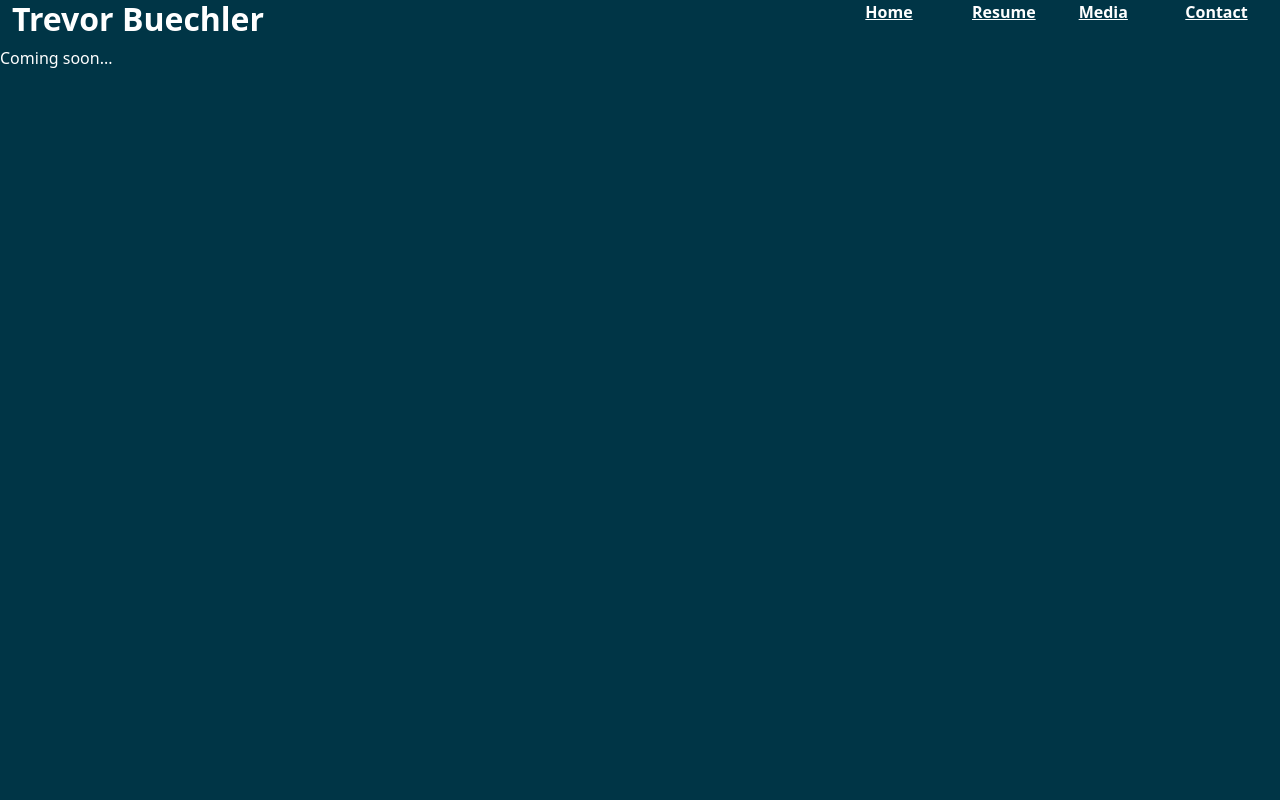
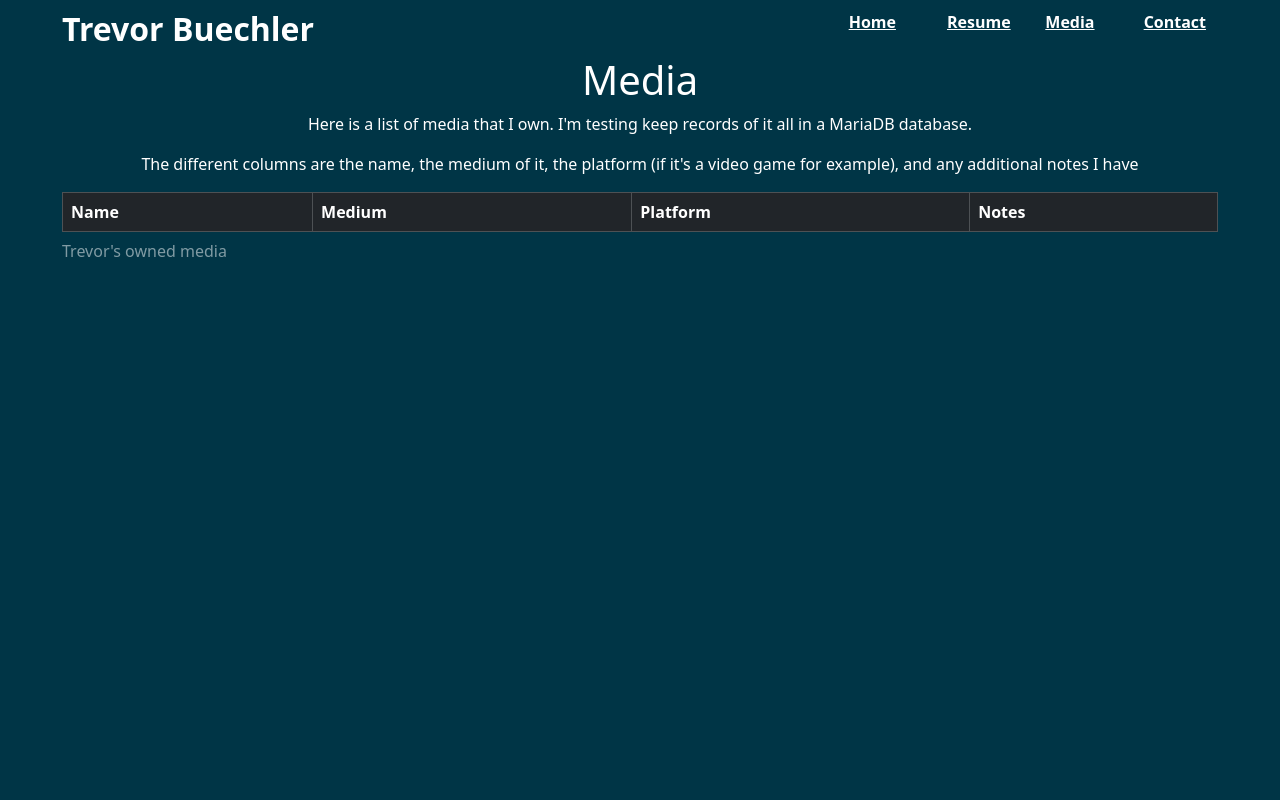
Before and after one commit to wonderrxjr/WebsiteProject, a Flask app: page /media in a window 1280 px wide. Run offline with Flask 3, Linux system fonts and the light colour scheme; data that the repository does not hold is empty.

Commit message:
Database connection testing

```diff
--- a/requirements.txt
+++ b/requirements.txt
@@ -1 +1,3 @@
 flask
+mariadb
+python-dotenv
--- a/static/stylesheets/style.css
+++ b/static/stylesheets/style.css
@@ -1,9 +1,18 @@
 body {
     background-color: #003546;
     color: #ffffff;
+    margin-left: 50;
+    margin-right: 50;
+    margin-top: 10;
+    margin-bottom: 10;
 }
 
 a {
     color: #ffffff;
     font-weight: bold;
 }
+
+.media_caption {
+    color:#ffffff;
+    opacity: 0.5;
+}
--- a/templates/media.html
+++ b/templates/media.html
@@ -30,6 +30,39 @@
                 </div>
             </div>
         </header>
-        <p>Coming soon...</p>
+        <div class="container-fluid">
+            <div class="row">
+                <div class="col-12 text-center">
+                    <h1>Media</h1>
+                    <p>Here is a list of media that I own. I'm testing keep records of it all in a MariaDB database.</p>
+                    <p>The different columns are the name, the medium of it, the platform (if it's a video game for example), and any additional notes I have</p>
+                </div>
+            </div>
+            <div class="row">
+                <div class="col-12 text-center">
+                    <table class="table table-striped table-dark table-bordered table-hover">
+                        <caption class="media_caption">Trevor's owned media</caption>
+                        <thead>
+                            <tr>
+                                <th scope="col">Name</th>
+                                <th scope="col">Medium</th>
+                                <th scope="col">Platform</th>
+                                <th scope="col">Notes</th>
+                            </tr>
+                        </thead>
+                        <tbody>
+                            {% for media in media %}
+                            <tr>
+                                <td>{{ media.name }}</td>
+                                <td>{{ media.medium }}</td>
+                                <td>{{ media.platform }}</td>
+                                <td>{{ media.notes }}</td>
+                            </tr>
+                            {% endfor %}
+                        </tbody>
+                    </table>
+                </div>
+            </div>
+        </div>
     </body>
 </html>
--- a/test.py
+++ b/test.py
@@ -1,6 +1,20 @@
 from flask import Flask, render_template
+import mariadb
+from dotenv import load_dotenv
+import os
+
+load_dotenv()
+
+dbpassword = os.getenv('dbpass')
 
 app = Flask(__name__)
+config = {
+    'host': '127.0.0.1',
+    'port': 3306,
+    'user': 'wonderrxjr',
+    'password': dbpassword,
+    'database': 'website'
+}
 
 @app.route('/')
 def index():
@@ -9,8 +23,26 @@ def index():
 
 @app.route('/media')
 def media():
+    data = []
+    try:
+        conn = mariadb.connect(**config)
+        cur = conn.cursor()
+        cur.execute("SELECT * FROM media")
+        rows = cur.fetchall()
+        for row in rows:
+            d = {
+                'name': row[1],
+                'medium': row[2],
+                'platform': row[3],
+                'notes': row[4],
+            }
+            data.append(d)
+        print(data)
+        conn.close()
+    except mariadb.Error as e:
+        print(f"Error connecting to MariaDB Platform: {e}")
     # Render the media.html template
-    return render_template('media.html')
+    return render_template('media.html', media=data)
 
 @app.route('/contact')
 def contact():
```
